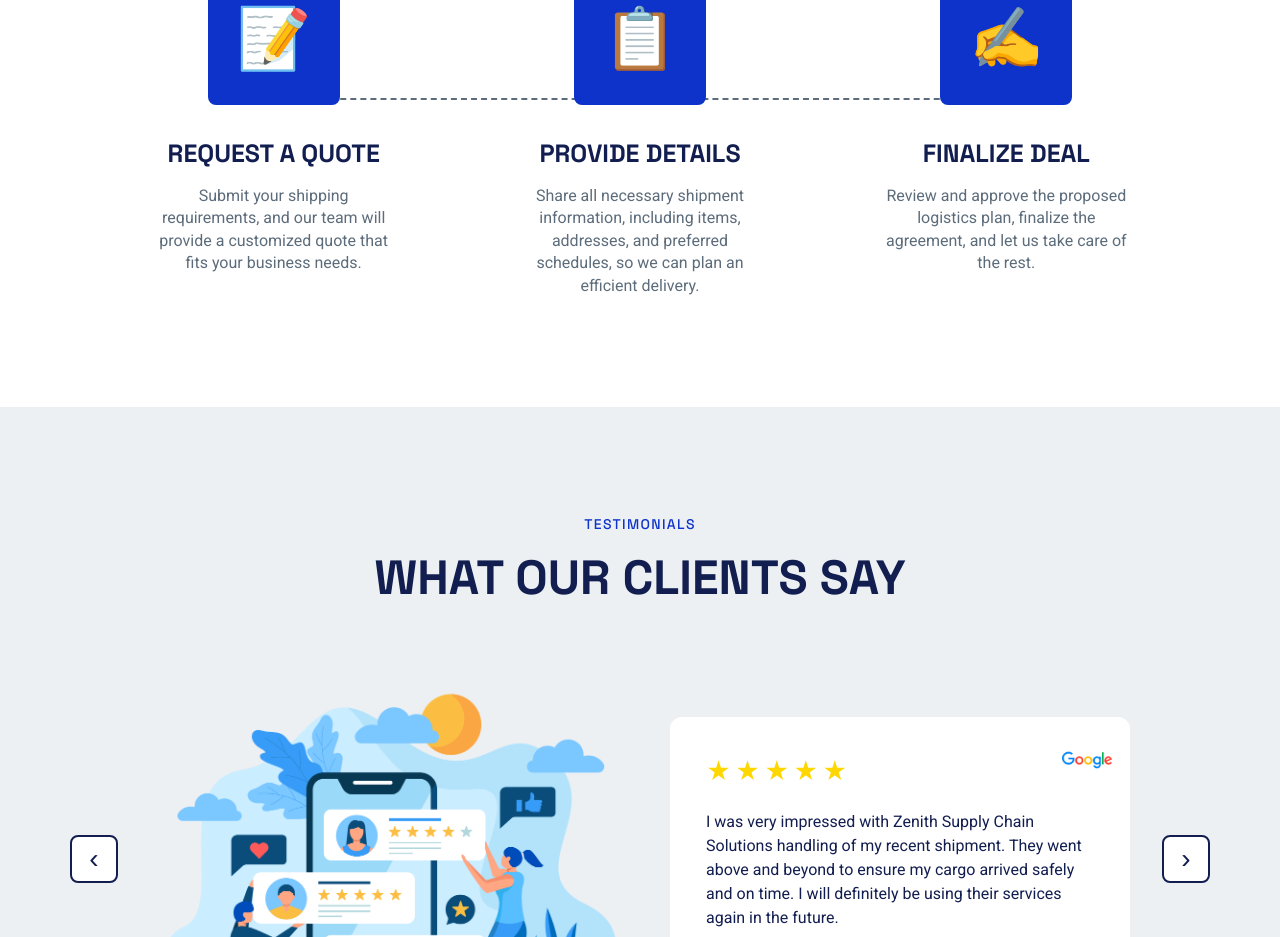
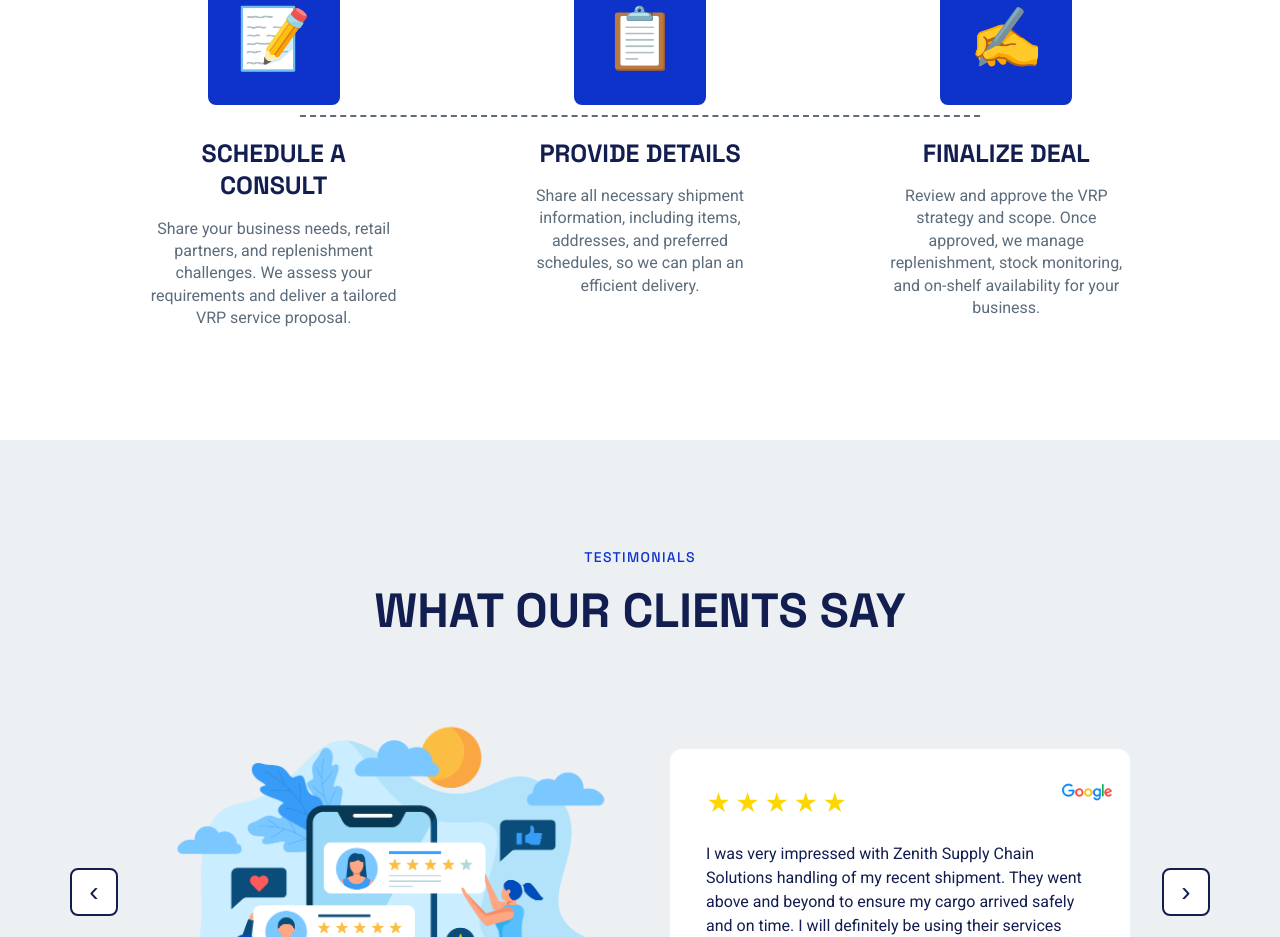
Before and after one commit to chamithdewmin/zenith-react, a React (Vite) app: page / in a window 1280 px wide. Shown: the part 3980-4917 px from the top of the page. Built offline with nearby package versions, Linux system fonts and the light colour scheme.

Commit message:
add new deatils

```diff
--- a/src/components/HowItWorks.jsx
+++ b/src/components/HowItWorks.jsx
@@ -6,8 +6,8 @@ const HowItWorks = () => {
   const steps = [
     {
       id: 1,
-      title: 'Request a Quote',
-      description: 'Submit your shipping requirements, and our team will provide a customized quote that fits your business needs.',
+      title: 'SCHEDULE A CONSULT',
+      description: 'Share your business needs, retail partners, and replenishment challenges.\nWe assess your requirements and deliver a tailored VRP service proposal.',
       icon: '📝'
     },
     {
@@ -19,7 +19,7 @@ const HowItWorks = () => {
     {
       id: 3,
       title: 'Finalize Deal',
-      description: 'Review and approve the proposed logistics plan, finalize the agreement, and let us take care of the rest.',
+      description: 'Review and approve the VRP strategy and scope.\nOnce approved, we manage replenishment, stock monitoring, and on-shelf availability for your business.',
       icon: '✍️'
     }
   ];
```
